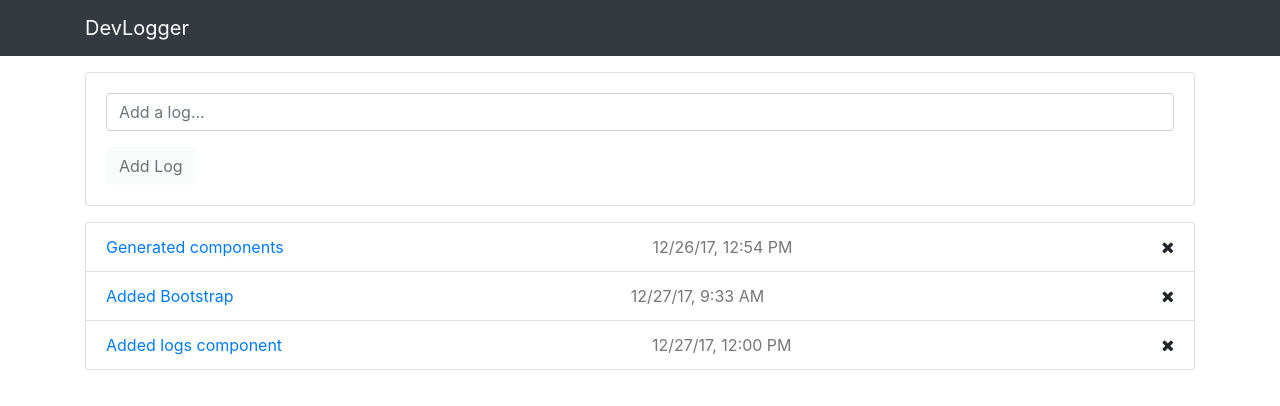
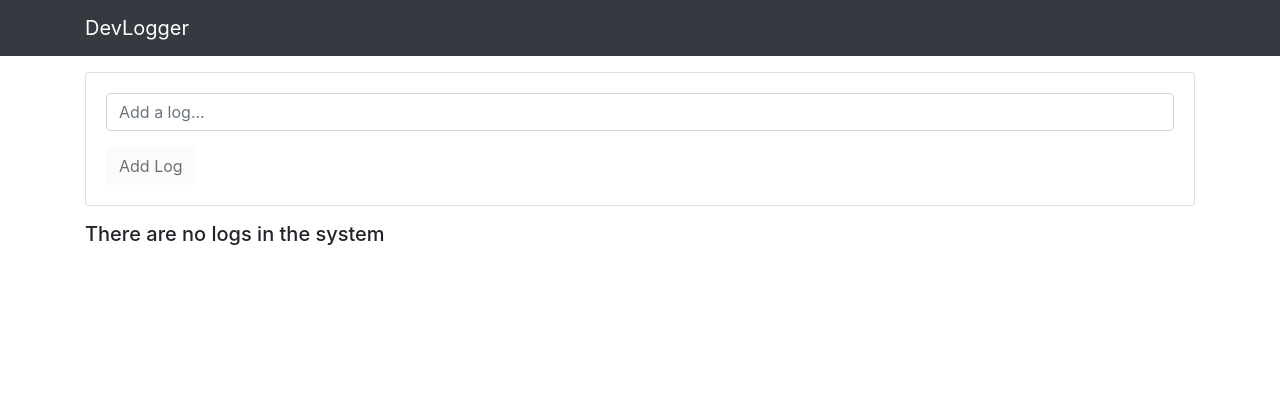
Before and after one commit to tstevanovich/devlogger, an Angular app: page / in a window 1280 px wide. Shown: the top 406 px of the page. Built offline with nearby package versions, Linux system fonts and the light colour scheme.

Commit message:
finish state & ux

```diff
--- a/src/app/components/log-form/log-form.component.html
+++ b/src/app/components/log-form/log-form.component.html
@@ -4,6 +4,6 @@
       <input type="text" name="text" [(ngModel)]="text" class="form-control" placeholder="Add a log...">
     </div>
     <input type="submit" value="Add Log" class="btn btn-light" [disabled]="!this.text">
-    <button type="button" class="btn btn-warning" [hidden]="!this.text">Clear</button>
+    <button (click)="clearState()" type="button" class="btn btn-warning" [hidden]="!this.text">Clear</button>
   </form>
 </div>
--- a/src/app/components/log-form/log-form.component.ts
+++ b/src/app/components/log-form/log-form.component.ts
@@ -50,5 +50,16 @@ export class LogFormComponent implements OnInit {
       // Edit Log
       this.logService.updateLog(updLog);
     }
+
+    // Clear state
+    this.clearState();
+  }
+
+  clearState() {
+    this.isNew = true;
+    this.id = '';
+    this.text = '';
+    this.date = '';
+    this.logService.clearState();
   }
 }
--- a/src/app/components/logs/logs.component.html
+++ b/src/app/components/logs/logs.component.html
@@ -1,7 +1,15 @@
-<ul class="list-group">
-  <li *ngFor="let log of logs" class="list-group-item d-flex justify-content-between align-items-center">
+<ul class="list-group" *ngIf="loaded && logs.length > 0">
+  <li *ngFor="let log of logs" [class.list-group-item-secondary]="selectedLog === log" class="list-group-item d-flex justify-content-between align-items-center">
     <a (click)="onSelect(log)" href="#">{{log.text}}</a>
     <span class="log-date">{{log.date | date: 'short'}}</span>
     <i (click)="onDelete(log)" class="fa fa-remove"></i>
   </li>
 </ul>
+
+<div *ngIf="loaded && logs.length == 0">
+  <h5>There are no logs in the system</h5>
+</div>
+
+<div *ngIf="!loaded">
+  <h5>Loading...</h5>
+</div>
--- a/src/app/components/logs/logs.component.ts
+++ b/src/app/components/logs/logs.component.ts
@@ -9,17 +9,26 @@ import { LogService } from '@app/services/log.service';
 })
 export class LogsComponent implements OnInit {
   logs: Log[];
+  selectedLog: Log;
+  loaded = false;
 
   constructor(private logService: LogService) {}
 
   ngOnInit() {
+    this.logService.stateClear.subscribe(clear => {
+      if (clear) {
+        this.selectedLog = { id: '', text: '', date: '' };
+      }
+    });
     this.logService.getLogs().subscribe(logs => {
       this.logs = logs;
+      this.loaded = true;
     });
   }
 
   onSelect(log: Log) {
     this.logService.setFormLog(log);
+    this.selectedLog = log;
   }
 
   onDelete(log: Log) {
--- a/src/app/services/log.service.ts
+++ b/src/app/services/log.service.ts
@@ -14,25 +14,29 @@ export class LogService {
     date: null
   });
   selectedLog = this.logSource.asObservable();
+  private stateSource = new BehaviorSubject<boolean>(true);
+  stateClear = this.stateSource.asObservable();
 
   constructor() {
-    this.logs = [
-      {
-        id: '1',
-        text: 'Generated components',
-        date: new Date('12/26/2017 12:54:23')
-      },
-      {
-        id: '2',
-        text: 'Added Bootstrap',
-        date: new Date('12/27/2017 9:33:15')
-      },
-      {
-        id: '3',
-        text: 'Added logs component',
-        date: new Date('12/27/2017 12:00:23')
-      }
-    ];
+    // this.logs = [
+    //   {
+    //     id: '1',
+    //     text: 'Generated components',
+    //     date: new Date('12/26/2017 12:54:23')
+    //   },
+    //   {
+    //     id: '2',
+    //     text: 'Added Bootstrap',
+    //     date: new Date('12/27/2017 9:33:15')
+    //   },
+    //   {
+    //     id: '3',
+    //     text: 'Added logs component',
+    //     date: new Date('12/27/2017 12:00:23')
+    //   }
+    // ];
+
+    this.logs = [];
   }
 
   getLogs(): Observable<Log[]> {
@@ -63,4 +67,8 @@ export class LogService {
       }
     });
   }
+
+  clearState() {
+    this.stateSource.next(true);
+  }
 }
```
